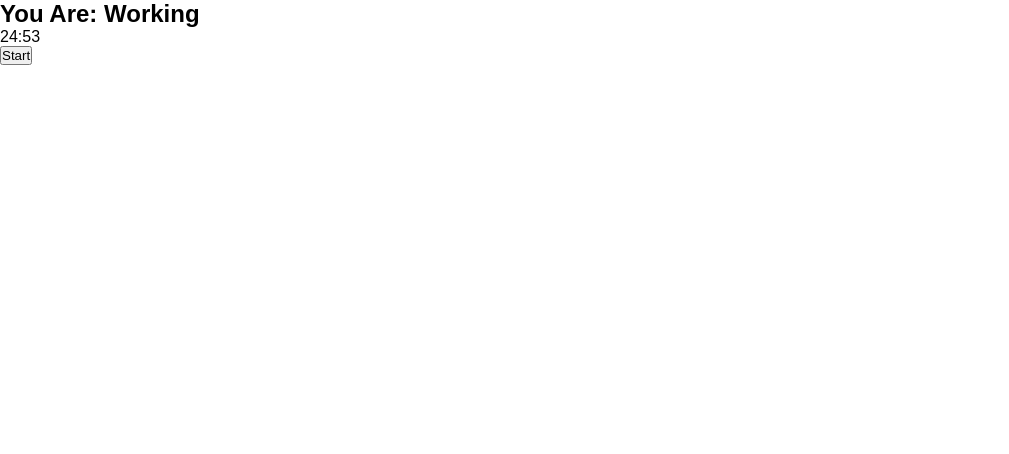
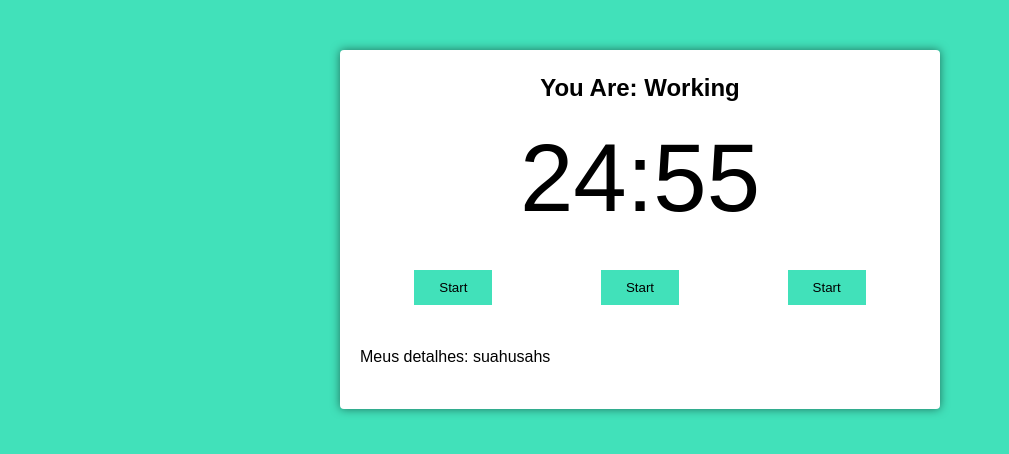
Before and after one commit to Kelvis-fernando/pomodoro-react, a React (Create React App) app: page / in a window 1280 px wide. Shown: the top 454 px of the page, without its empty margins (0-1009 px from the left). Built offline with nearby package versions, Linux system fonts and the light colour scheme.

Commit message:
Styled components with css

```diff
--- a/src/App.tsx
+++ b/src/App.tsx
@@ -3,8 +3,13 @@
 
 function App() {
   return (
-    <div className="App">
-      <PomodoroTimer defaultPomodoroTimer={1500} />
+    <div className="container">
+      <PomodoroTimer
+        defaultPomodoroTimer={1500}
+        shortRestTime={300}
+        longRestTime={900}
+        cycles={4}
+      />
     </div>
   );
 }
--- a/src/components/pomodoro-timer.tsx
+++ b/src/components/pomodoro-timer.tsx
@@ -5,6 +5,9 @@
 
 interface Props {
   defaultPomodoroTimer: number;
+  shortRestTime: number;
+  longRestTime: number;
+  cycles: number;
 }
 
 export function PomodoroTimer(props: Props): JSX.Element {
@@ -18,7 +21,15 @@
     <div className="pomodoro">
       <h2>You Are: Working</h2>
       <Timer mainTime={mainTime} />
-      <Button text="Start" />
+      <div className="controls">
+        <Button text="Start" />
+        <Button text="Start" />
+        <Button text="Start" />
+      </div>
+
+      <div className="details">
+        <p>Meus detalhes: suahusahs</p>
+      </div>
     </div>
   );
 }
--- a/src/index.css
+++ b/src/index.css
@@ -7,4 +7,63 @@
 
 body {
   font-family: sans-serif;
+  background-color: #41e1ba;
+  transition: background-color 300ms ease-in-out;
+  line-height: 1.5;
 }
+
+.container {
+  max-width: 640px;
+  margin: 0 auto;
+}
+
+.working {
+  background-color: #EF5D50;
+}
+
+.hidden {
+  display: none;
+}
+
+.pomodoro {
+  background-color: #fff;
+  margin: 50px 20px;
+  padding: 20px;
+  border-radius: 4px;
+  box-shadow: 0 0 10px rgba(0, 0, 0, .5);
+}
+
+.pomodoro h2 {
+  font-size: 24px;
+  text-align: center;
+}
+
+.pomodoro .timer {
+  font-size: 6rem;
+  text-align: center;
+}
+
+.pomodoro .controls {
+  display: flex;
+  justify-content: space-evenly;
+  align-items: center;
+}
+
+.pomodoro button {
+  background-color: #41e1ba;
+  border: none;
+  cursor: pointer;
+  padding: 10px 25px;
+  color: #000;
+  transition: background-color 300ms ease-in-out;
+  margin: 20px auto;
+}
+
+.working .pomodoro button {
+  background-color: #EF5D50;
+  color: #FFF;
+}
+
+.pomodoro .details {
+  margin: 20px 0;
+}
```
